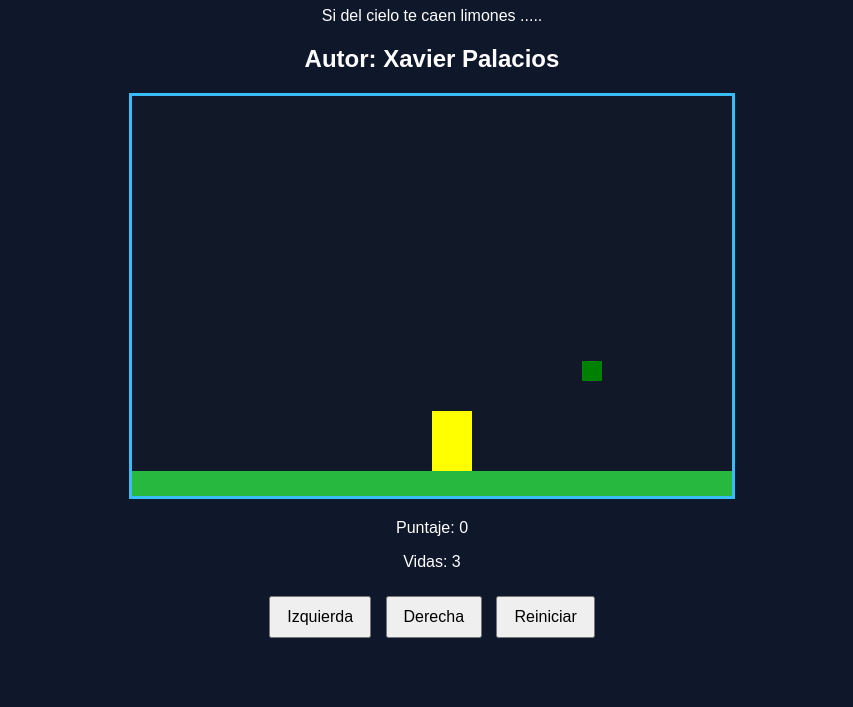
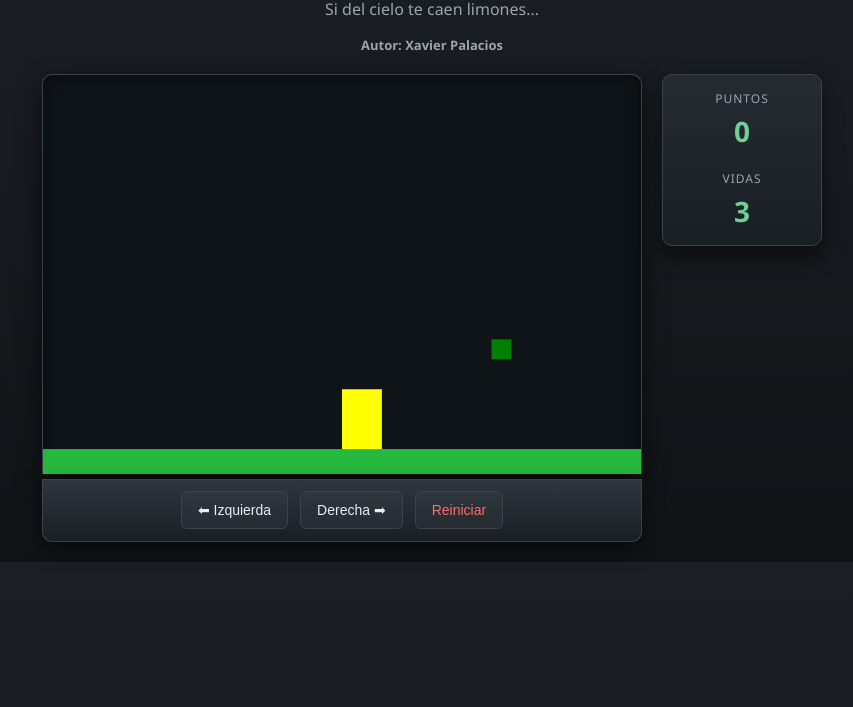
Before and after one commit to xavopalacios/juego_limones, a plain HTML site: page index.html in a window 1280 px wide. Shown: the part 93-800 px from the top of the page, without its empty margins (208-1061 px from the left). Drawn offline with Linux system fonts and the light colour scheme.

Commit message:
Rrefactor: modification of .html and css file

```diff
--- a/index.html
+++ b/index.html
@@ -1,29 +1,57 @@
 <!DOCTYPE html>
-<html>
+<html lang="es">
 <head>
+  <meta charset="UTF-8">
+  <meta name="viewport" content="width=device-width, initial-scale=1.0">
   <link rel="stylesheet" href="limones.css"/>
   <script src="utils.js"></script>
   <title>Caza Estrellas</title>
+</head>
 
+<body onload="iniciarJuego()">
+  <main class="contenedor">
 
-</head>
-<body onload="iniciarJuego()">
-  <div class="contenedor">
-    <h1>Atrapar Limones</h1>
-    <p>Si del cielo te caen limones ..... </p>
-    <h2>Autor: Xavier Palacios</h2>
-    <canvas id="areaJuego" width="600px" height="400px"></canvas>
-    <div class="panel">
-      <p>Puntaje: <span id="txtPuntaje">0</span></p>
-      <p>Vidas: <span id="txtVida">3</span></p>
-    </div>
-    <div class="botones">
-      <button onclick="moverIzquierda()">Izquierda</button>
-      <button onclick="moverDerecha()">Derecha</button>
+    <header class="header">
+      <h1>Atrapar Limones</h1>
+      <p class="subtitulo">Si del cielo te caen limones...</p>
+      <h2 class="autor">Autor: Xavier Palacios</h2>
+    </header>
 
-      <button onclick="reiniciarJuego()">Reiniciar</button>
-    </div>
-  </div>
+    <section class="layout-juego">
+
+      <!-- BLOQUE JUEGO + CONTROLES -->
+      <div class="bloque-juego">
+
+        <div class="juego">
+          <canvas id="areaJuego" width="600" height="400"></canvas>
+        </div>
+
+        <!-- HUD CONTROLES -->
+        <div class="controles-barra">
+          <button onclick="moverIzquierda()">⬅ Izquierda</button>
+          <button onclick="moverDerecha()">Derecha ➡</button>
+          <button onclick="reiniciarJuego()" class="reiniciar">Reiniciar</button>
+        </div>
+
+      </div>
+
+      <!-- PANEL DERECHO -->
+      <aside class="panel">
+        <div class="marcador">
+          <p>PUNTOS</p>
+          <span id="txtPuntaje">0</span>
+        </div>
+
+        <div class="marcador">
+          <p>VIDAS</p>
+          <span id="txtVida">3</span>
+        </div>
+      </aside>
+
+    </section>
+
+  </main>
+
   <script src="limones.js"></script>
 </body>
 </html>
--- a/limones.css
+++ b/limones.css
@@ -1,31 +1,186 @@
+:root {
+  --bg: #1b1f24;
+  --panel: #252b31;
+  --panel-light: #2f363d;
+  --panel-dark: #1a1f24;
+  --accent: #6fcf97;
+  --accent-strong: #27ae60;
+  --text: #e6edf3;
+  --muted: #9aa4ad;
+}
+
+/* RESET */
+* {
+  box-sizing: border-box;
+}
+
 body {
-  font-family: Arial, sans-serif;
-  background-color: #0f172a;
-  color: white;
-  text-align: center;
   margin: 0;
+  font-family: "Segoe UI", Arial, sans-serif;
+  background: linear-gradient(180deg, #1b1f24, #111417);
+  color: var(--text);
+  display: flex;
+  justify-content: center;
   padding: 20px;
 }
 
+/* CONTENEDOR */
 .contenedor {
-  max-width: 800px;
-  margin: 0 auto;
+  width: 100%;
+  max-width: 1000px;
+  text-align: center;
+}
+
+/* HEADER */
+.header h1 {
+  margin: 0;
+  font-size: clamp(28px, 4vw, 40px);
+  font-weight: 600;
+}
+
+.subtitulo {
+  color: var(--muted);
+}
+
+.autor {
+  font-size: 13px;
+  color: var(--muted);
+}
+
+/* LAYOUT */
+.layout-juego {
+  display: flex;
+  gap: 20px;
+  margin-top: 20px;
+  align-items: flex-start;
+  justify-content: center;
+}
+
+/* BLOQUE JUEGO + HUD */
+.bloque-juego {
+  display: flex;
+  flex-direction: column;
+  align-items: center;
+}
+
+/* CANVAS */
+.juego {
+  width: 100%;
 }
 
 canvas {
-  background-color: #111827;
-  border: 3px solid #38bdf8;
-  display: block;
-  margin: 20px auto;
+  width: 100%;
+  max-width: 600px;
+  height: auto;
+  background: #0f1418;
+  border-radius: 10px 10px 0 0;
+  border: 1px solid #3a424a;
+  border-bottom: none;
+  box-shadow:
+    0 10px 25px rgba(0,0,0,0.6),
+    inset 0 0 15px rgba(0,0,0,0.5);
 }
 
-.panel {
-  margin: 20px 0;
+/* BARRA HUD INFERIOR */
+.controles-barra {
+  width: 100%;
+  max-width: 600px;
+  display: flex;
+  justify-content: center;
+  gap: 12px;
+
+  padding: 12px;
+  background: linear-gradient(180deg, var(--panel-light), var(--panel-dark));
+
+  border: 1px solid #3a424a;
+  border-top: none;
+  border-radius: 0 0 10px 10px;
+
+  box-shadow:
+    0 8px 20px rgba(0,0,0,0.6),
+    inset 0 1px 0 rgba(255,255,255,0.05);
 }
 
-.botones button {
-  margin: 5px;
+/* BOTONES */
+.controles-barra button {
+  background: linear-gradient(180deg, var(--panel-light), var(--panel));
+  border: 1px solid #3a424a;
+  color: var(--text);
   padding: 10px 16px;
-  font-size: 16px;
+  font-size: 14px;
+  border-radius: 6px;
   cursor: pointer;
+  transition: all 0.2s ease;
+  font-weight: 500;
 }
+
+.controles-barra button:hover {
+  border-color: var(--accent);
+  color: var(--accent);
+  transform: translateY(-2px);
+  box-shadow: 0 4px 10px rgba(0,0,0,0.4);
+}
+
+.controles-barra button:active {
+  transform: translateY(0);
+}
+
+/* BOTÓN REINICIAR */
+.controles-barra .reiniciar {
+  color: #ff6b6b;
+}
+
+.controles-barra .reiniciar:hover {
+  border-color: #ff6b6b;
+}
+
+/* PANEL DERECHO */
+.panel {
+  width: 160px;
+  background: linear-gradient(180deg, var(--panel), var(--panel-dark));
+  border-radius: 10px;
+  padding: 15px;
+  display: flex;
+  flex-direction: column;
+  gap: 20px;
+  border: 1px solid #3a424a;
+  box-shadow: 0 10px 20px rgba(0,0,0,0.5);
+}
+
+/* MARCADORES */
+.marcador {
+  text-align: center;
+}
+
+.marcador p {
+  margin: 0;
+  font-size: 12px;
+  color: var(--muted);
+  letter-spacing: 1px;
+}
+
+.marcador span {
+  display: block;
+  font-size: 28px;
+  font-weight: 600;
+  margin-top: 5px;
+  color: var(--accent);
+}
+
+/* RESPONSIVE */
+@media (max-width: 768px) {
+  .layout-juego {
+    flex-direction: column;
+    align-items: center;
+  }
+
+  .panel {
+    flex-direction: row;
+    width: 100%;
+    justify-content: space-around;
+  }
+
+  .controles-barra {
+    flex-wrap: wrap;
+  }
+}
```
